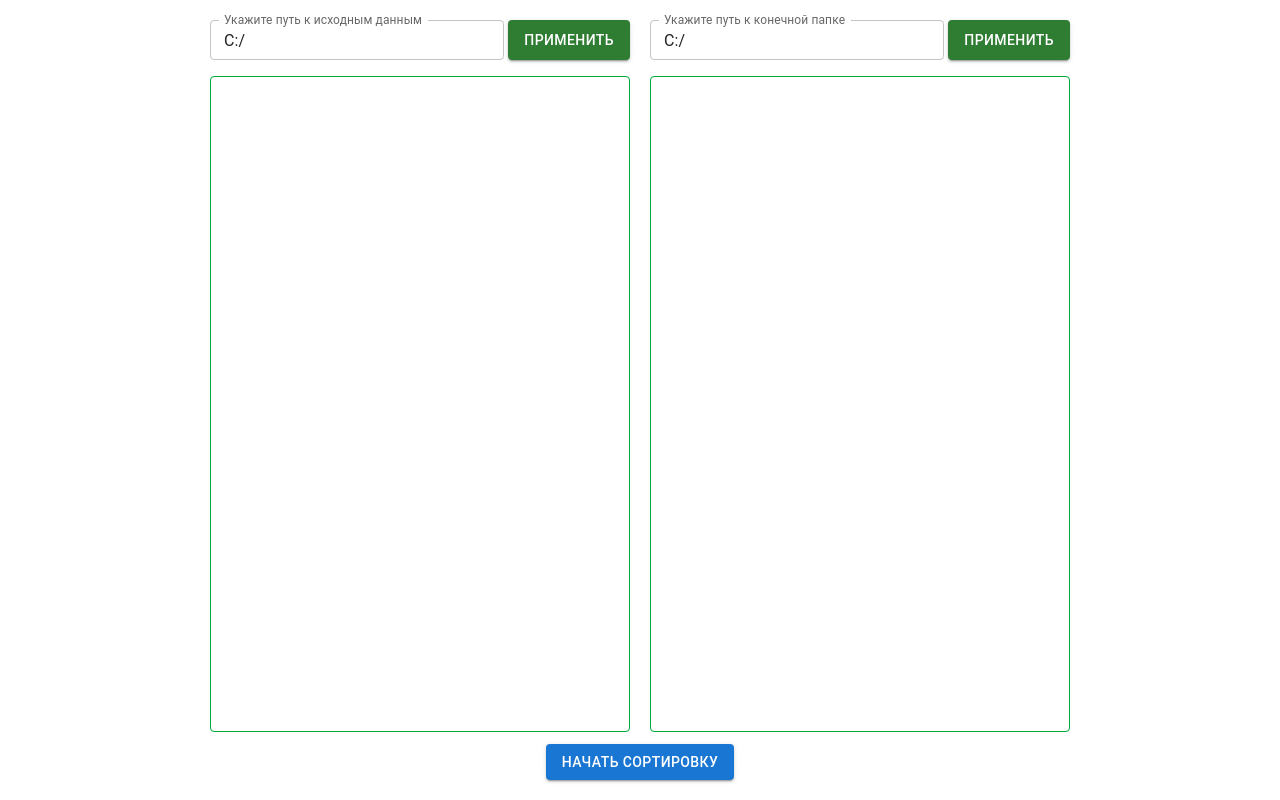
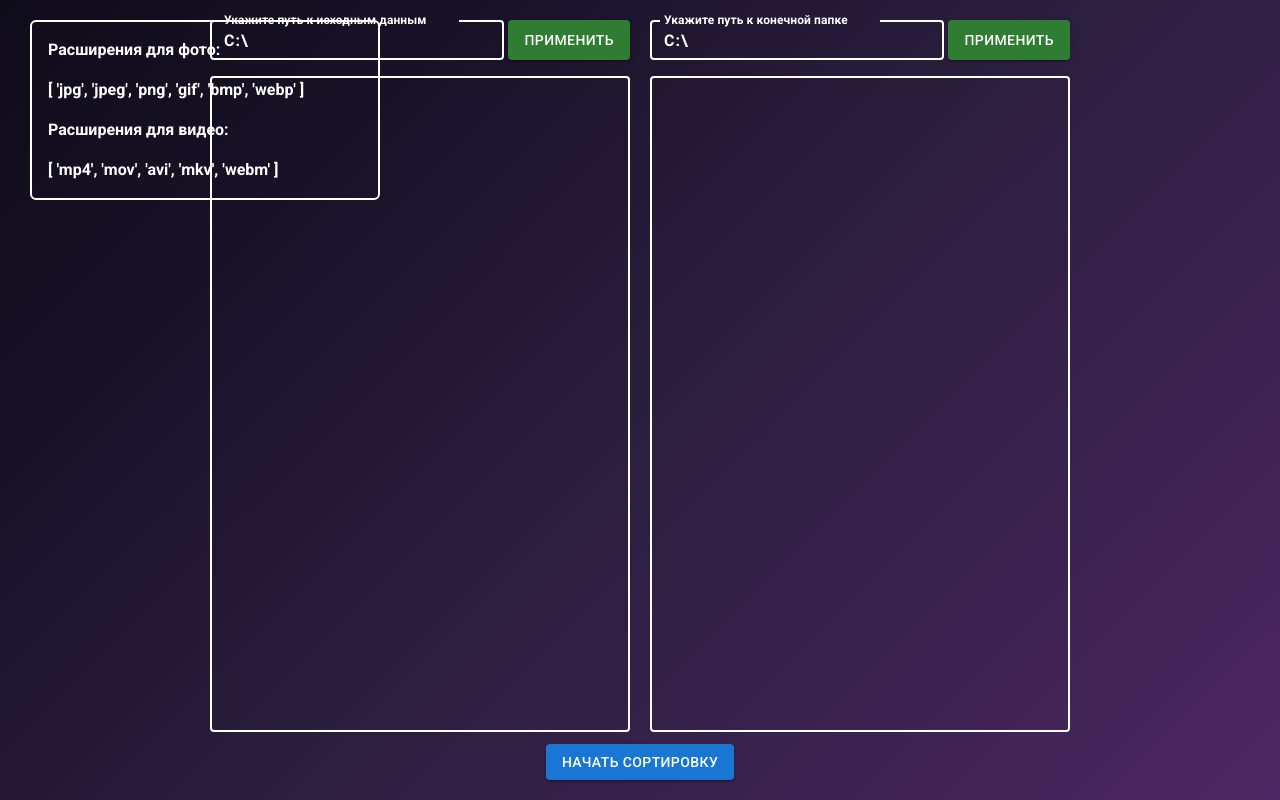
Before and after one commit to Rigelion154/sort-multimedia-client, a React (Vite) app: page / in a window 1280 px wide. Built offline with nearby package versions, Linux system fonts and the light colour scheme; no server answers.

Commit message:
refactor: add styles

```diff
--- a/index.html
+++ b/index.html
@@ -3,6 +3,9 @@
   <head>
     <meta charset="UTF-8" />
     <meta name="viewport" content="width=device-width, initial-scale=1.0" />
+    <link rel="preconnect" href="https://fonts.googleapis.com">
+    <link rel="preconnect" href="https://fonts.gstatic.com" crossorigin>
+    <link href="https://fonts.googleapis.com/css2?family=Roboto:ital,wght@0,100..900;1,100..900&display=swap" rel="stylesheet">
     <title>Gallery Sorter</title>
   </head>
   <body>
--- a/src/components/FolderInputField/FieldList.tsx
+++ b/src/components/FolderInputField/FieldList.tsx
@@ -10,11 +10,11 @@ interface IInputFieldProps {
 }
 
 const FieldList = ({folderData, getFolderItems}: IInputFieldProps) => {
-    const prevPath = folderData.folderPath.split('/').filter(Boolean);
+    const prevPath = folderData.folderPath.split('\\').filter(Boolean);
 
     const handlePrevFolderClick = async () => {
         if (prevPath.length > 1) {
-            const currentPath = prevPath.slice(0, -1).join('/');
+            const currentPath = prevPath.slice(0, -1).join('\\');
             await getFolderItems(currentPath);
         }
     };
--- a/src/components/FolderInputField/FolderInputField.tsx
+++ b/src/components/FolderInputField/FolderInputField.tsx
@@ -1,4 +1,4 @@
-import React, {useState} from "react";
+import React, {useCallback, useEffect, useState} from "react";
 import {Alert, Button, TextField} from "@mui/material";
 
 import {EFolderInputType, IFolderData, IFolderError} from "./types";
@@ -18,23 +18,19 @@ const FolderInputField = ({type}: IFolderInputProps) => {
     const [folderData, setFolderData] = useState<IFolderData | null>(null)
     const [error, setError] = useState('')
 
-    const getFolderItems = async (folderPath: string) => {
-        const isSlashed = folderPath.endsWith('/') ? '' : '/'
-        const response = await fetchFolderItems({folderPath: folderPath + isSlashed, type})
+    const getFolderItems = useCallback(async (path: string) => {
+        const isSlashed = path.endsWith('\\') ? '' : '\\';
+        const response = await fetchFolderItems({folderPath: path + isSlashed, type});
 
         if (response.hasErrors) {
-            const errorData = response as IFolderError
-            setFolderData(null)
-            setFolderPath('')
-            setError(errorData.message)
+            setError((response as IFolderError).message);
+            setFolderData(null);
+            setFolderPath('');
+        } else {
+            setFolderData(response as IFolderData);
+            setFolderPath((response as IFolderData).folderPath);
         }
-
-        if (!response.hasErrors) {
-            const data = response as IFolderData
-            setFolderData(data)
-            setFolderPath(data.folderPath)
-        }
-    }
+    }, [type]);
 
     const handleInputChange = (e: React.ChangeEvent<HTMLInputElement>) => {
         setFolderPath(e.target.value)
@@ -48,6 +44,12 @@ const FolderInputField = ({type}: IFolderInputProps) => {
         }
     }
 
+    useEffect(() => {
+        if (!folderData) {
+            (async () => await getFolderItems(folderPath))()
+        }
+    }, [folderData, folderPath, getFolderItems])
+
     return (
         <div className='field__wrapper'>
             <div className='flex items-center gap-1'>
@@ -55,6 +57,22 @@ const FolderInputField = ({type}: IFolderInputProps) => {
                     className='flex-grow'
                     size='small'
                     label={PLACEHOLDER} variant="outlined"
+                    autoComplete='off'
+                    sx={{
+                        "& .MuiOutlinedInput-root": {
+                            color: "white",
+                            fontWeight: "bold",
+                            letterSpacing: '1px !important',
+                            "& .MuiOutlinedInput-notchedOutline": {
+                                borderColor: "white",
+                                borderWidth: "2px",
+                            },
+                        },
+                        "& .MuiInputLabel-outlined": {
+                            color: "white",
+                            fontWeight: "bold",
+                        },
+                    }}
                     color='primary'
                     value={folderPath}
                     onChange={handleInputChange}
@@ -72,7 +90,7 @@ const FolderInputField = ({type}: IFolderInputProps) => {
                 </Button>
             </div>
 
-            <div className='grow border border-green-600 rounded-sm p-2 overflow-auto'>
+            <div className='grow border-2 border-white  rounded-sm p-2 overflow-auto'>
                 {error && <Alert severity="warning">{error}</Alert>}
                 {folderData && <FieldList {...{folderData, getFolderItems}} />}
             </div>
--- a/src/components/MainForm.tsx
+++ b/src/components/MainForm.tsx
@@ -1,9 +1,11 @@
 import {Button} from "@mui/material";
 
 import FolderInputField from "./FolderInputField/FolderInputField.tsx";
+import SideMenu from "./SideMenu/SideMenu.tsx";
 
 const MainForm = () => (
-    <div className='flex flex-col items-center h-screen p-5 gap-3'>
+    <div className='flex flex-col items-center h-screen p-5 gap-3 relative'>
+        <SideMenu/>
         <div className='flex justify-center gap-5 h-[90%] grow'>
             <FolderInputField type='source'/>
             <FolderInputField type='destination'/>
--- /dev/null
+++ b/src/components/SideMenu/SideMenu.tsx
@@ -0,0 +1,25 @@
+import {List, ListItem} from "@mui/material";
+
+
+const SideMenu = () => {
+    return (
+        <div className='fixed start-[30px] top-[20px] w-[350px] border-2 text-white font-bold rounded-md'>
+            <List>
+                <ListItem>
+                    Расширения для фото:
+                </ListItem>
+                <ListItem>
+                    [ 'jpg', 'jpeg', 'png', 'gif', 'bmp', 'webp' ]
+                </ListItem>
+                <ListItem>
+                    Расширения для видео:
+                </ListItem>
+                <ListItem>
+                    [ 'mp4', 'mov', 'avi', 'mkv', 'webm' ]
+                </ListItem>
+            </List>
+        </div>
+    );
+};
+
+export default SideMenu;
--- a/src/constants/index.tsx
+++ b/src/constants/index.tsx
@@ -5,7 +5,7 @@ import VideoFileIcon from "@mui/icons-material/VideoFile";
 import SdCardAlertIcon from "@mui/icons-material/SdCardAlert";
 
 export const BASE_URL = ' http://localhost:8535/api/v1/'
-export const START_PATH = 'C:/'
+export const START_PATH = 'C:\\'
 export const SOURCE_LABEL = 'Укажите путь к исходным данным'
 export const DESTINATION_LABEL = 'Укажите путь к конечной папке'
 export const LOCKED_TITLE = '. Файл заблокирован или используется!'
--- a/src/index.css
+++ b/src/index.css
@@ -4,6 +4,10 @@
 body {
   margin: 0;
   min-height: 100vh;
+  background: linear-gradient(135deg, #0f0c1a, #1a1229, #2a1e3d, #3b224f, #4d2761);
+  color: white;
+  font-family: "Roboto", serif;
+  font-optical-sizing: auto;
 }
 
 .field__wrapper {
@@ -21,7 +25,7 @@ body {
   border-radius: .25rem;
 
   &:hover {
-    background-color: lightgray;
+    background-color: #3b224f;
   }
 }
 
```
